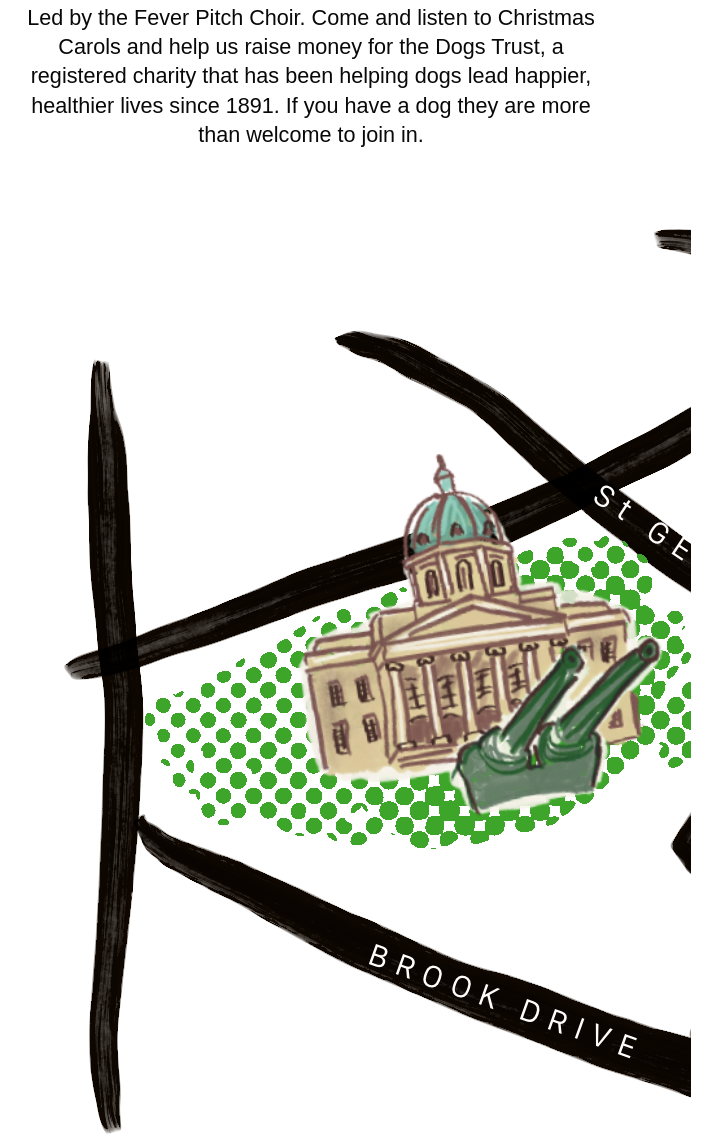
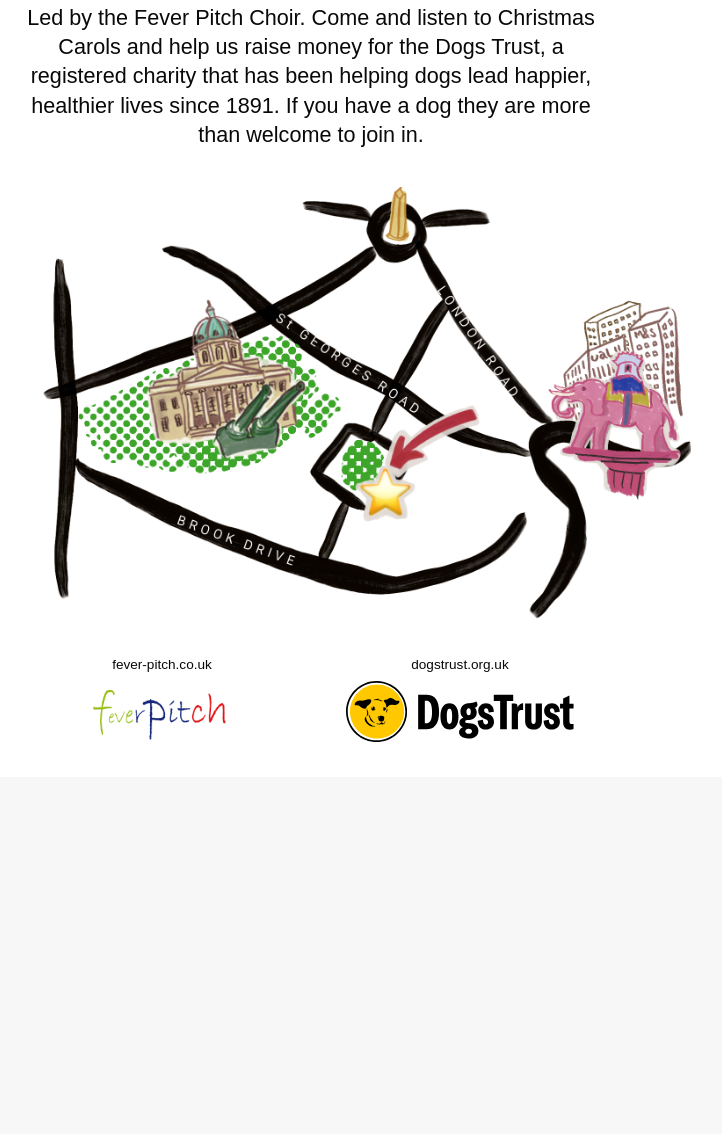
Before and after one commit to resare/resare.com, a plain HTML site: page carols/index.html in a window 1280 px wide. Shown: the part 1112-2246 px from the top of the page, without its empty margins (329-1051 px from the left). After the commit the page ends 1889 px from the top, so only its background shows below. Drawn offline with Linux system fonts and the light colour scheme.

Commit message:
map size and link go google

```diff
--- a/carols/index.html
+++ b/carols/index.html
@@ -41,9 +41,12 @@
 	  <p>Led by the Fever Pitch Choir. Come and listen to Christmas Carols and help us raise money for the Dogs Trust, a registered charity that has been helping dogs lead happier, healthier lives since 1891. If you have a dog they are more than welcome to join in.</p>
 	</section>
 
- 	<picture> <source srcset="images/dark-wsqmap.png" media="(prefers-color-scheme: dark)">
+<div class="map-illustration">
+	<source srcset="images/dark-wsqmap.png" media="(prefers-color-scheme: dark)">
+	<a href="https://maps.app.goo.gl/2MDUtXnWnW2ZF1M59">
 	<img src="images/wsqmap.png" alt="A map to inform people where West Square is situated. A non exact illustrated map with Elephant & Castle on the right side and Imperal War Museum to the left and a big yellow star where the carols will be. The image is also a link to google maps to the right location">
-	</picture>
+	</a>
+</div>
 
     <footer class="organisations">
       <a class="organisation" href="https://fever-pitch.co.uk" target="_blank" rel="noopener">
--- a/carols/styles.css
+++ b/carols/styles.css
@@ -91,13 +91,15 @@ h1 {
   object-fit: contain;
 }
 
-.map-illustration { width: 50%; margin: 16px auto 22px; }
+.map-illustration {
+  width: 100%;
+  height: 450px;
+  margin-bottom: 25px;
+}
+
 .map-illustration img {
-  display: block;
-  width: min(50%);
-  max-height: 440px;
-  margin: 0 auto;
-  object-fit: contain;
+  height: 100%;
+  object-fit: cover;
 }
 
 .charity-copy {
```
Also changed, not shown: 2 other files.
